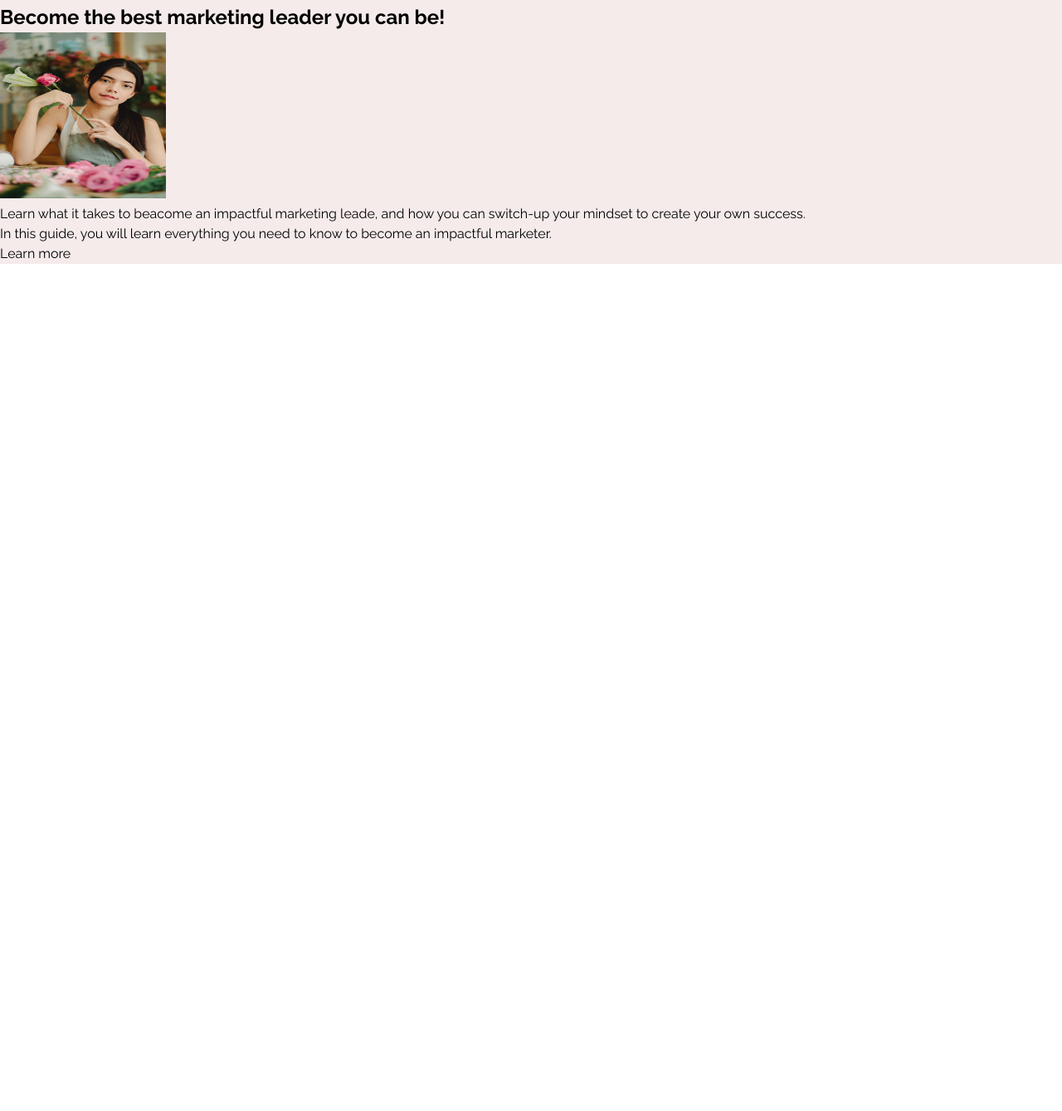
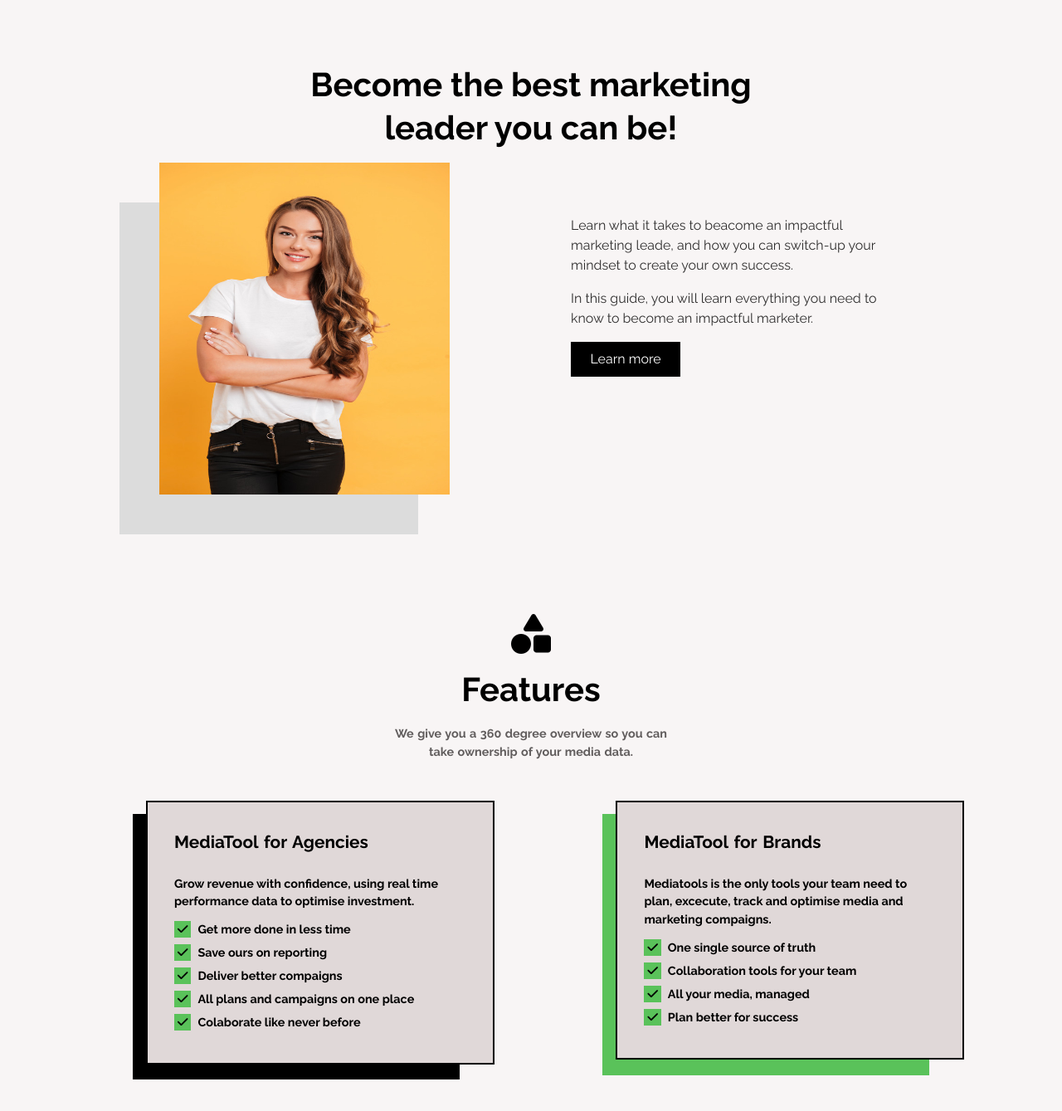
Before and after one commit to Ramyadav8383/mediaTool_project, a plain HTML site: page index.html in a window 1280 px wide. Shown: the part 1267-2606 px from the top of the page at 83% size. Before the commit the page ends 1585 px from the top, so only its background shows below. Drawn offline with nearby package versions, Linux system fonts and the light colour scheme.

Commit message:
new commit

```diff
--- a/css/main.css
+++ b/css/main.css
@@ -91,7 +91,8 @@ header {
 .showcase-logo span {
   color: grey;
   font-weight: 900;
-  font-size: 2rem;
+  font-size: 2.4rem;
+  font-family: "Shadows Into Light", cursive;
   margin-right: 1rem;
 }
 .showcase-right iframe {
@@ -103,7 +104,7 @@ header {
 
 /* activities */
 #activities {
-  background: rgb(245, 235, 235);
+  background-color: rgb(248, 245, 245);
   padding: 2rem;
 }
 #activities h2 {
@@ -136,8 +137,139 @@ header {
 .activities-content p {
   margin: 1rem 0;
   font-size: 0.9rem;
+  color: rgb(48, 47, 47);
 }
 /* marketing */
 #marketing {
-  background-color: rgb(245, 235, 235);
+  background-color: rgb(248, 245, 245);
+  padding: 2rem 0;
 }
+#marketing h2 {
+  text-align: center;
+  font-size: 2.5rem;
+  line-height: 1.3;
+  font-weight: 900;
+  padding: 2rem 0;
+}
+.marketing-main {
+  display: flex;
+  padding: 0 3rem;
+}
+.marketing-left {
+  width: 50%;
+  height: 100%;
+  margin-left: 3rem;
+}
+.marketing-left img {
+  width: 350px;
+  height: 400px;
+  margin-left: 3rem;
+  margin-top: -3rem;
+}
+.image-outer {
+  width: 360px;
+  height: 400px;
+  /* border: 2px solid gray; */
+  background-color: gainsboro;
+  margin-left: 3rem;
+  margin-top: 2rem;
+}
+.marketing-right {
+  margin-top: 2rem;
+}
+.marketing-right p {
+  width: 400px;
+  margin-top: 1rem;
+  color: rgb(48, 47, 47);
+}
+.marketing-right .btn-dark {
+  margin-top: 1rem;
+}
+
+/* fetures */
+#features {
+  background-color: rgb(248, 245, 245);
+  padding: 4rem 0;
+}
+#features .features-center {
+  text-align: center;
+}
+.features-center h2 {
+  font-size: 2.5rem;
+  line-height: 1.3;
+  font-weight: 900;
+  padding: 1rem 0;
+}
+.features-center p {
+  font-size: 0.9rem;
+  color: rgb(97, 93, 93);
+  font-weight: bolder;
+  word-spacing: 1px;
+}
+.feature {
+  display: flex;
+  justify-content: space-between;
+  padding: 2rem 10rem;
+  margin-top: 2rem;
+}
+.features-outer-1 {
+  /* border: 2px solid black; */
+  background-color: black;
+  width: 41%;
+  height: 320px;
+  /* margin-bottom: -1rem; */
+  /* margin-left: 1rem; */
+}
+.features-inner {
+  background-color: rgb(224, 216, 216);
+  border: 2px solid black;
+  padding: 2rem;
+  width: 420px;
+  margin-left: 1rem;
+  margin-top: -1rem;
+}
+.features-inner h3 {
+  padding-bottom: 0.75rem;
+  font-weight: 900;
+  word-spacing: 2px;
+  font-size: 1.3rem;
+}
+.features-inner p {
+  margin: 0.75rem 0;
+  font-size: 0.9rem;
+  font-weight: bolder;
+}
+.features-inner ul li {
+  font-weight: bolder;
+  font-size: 0.9rem;
+  margin-bottom: 0.4rem;
+}
+.features-inner ul i {
+  margin-right: 0.5rem;
+  padding: 3px;
+  background: rgb(90, 194, 90);
+}
+.features-outer-2 {
+  /* border: 2px solid black; */
+  background: rgb(90, 194, 90);
+  width: 41%;
+  height: 315px;
+  /* height: 310px; */
+  /* margin-bottom: -1rem; */
+}
+/* .features-outer {
+  position: absolute;
+  width: 300px;
+  height: 300px;
+  background-color: black;
+  z-index: 3;
+}
+.features-inner {
+  position: relative;
+  border: 1px solid black;
+  padding: 2rem;
+  z-index: 2;
+  color: #fff;
+  left: 2rem;
+  top: 20px;
+} */
--- a/index.html
+++ b/index.html
@@ -5,7 +5,7 @@
     <meta http-equiv="X-UA-Compatible" content="IE=edge" />
     <meta name="viewport" content="width=device-width, initial-scale=1.0" />
     <link
-      href="https://fonts.googleapis.com/css2?family=Poppins:wght@400;700&family=Raleway:wght@400;700;900&display=swap"
+      href="https://fonts.googleapis.com/css2?family=Poppins:wght@400;700&family=Raleway:wght@400;700&family=Shadows+Into+Light&display=swap"
       rel="stylesheet"
     />
     <script src="https://unpkg.com/@lottiefiles/lottie-player@latest/dist/lottie-player.js"></script>
@@ -131,16 +131,17 @@
     </section>
     <!-- marketing -->
     <section id="marketing">
-      <h2>Become the best marketing leader you can be!</h2>
+      <h2>
+        Become the best marketing <br />
+        leader you can be!
+      </h2>
+      <div class="marketing-main">
         <div class="marketing-left">
           <div></div>
+          <div class="image-outer">
             <div>
-          <img
-            src="./img/pexels-amina-filkins-5409685.jpg"
-            alt=""
-            width="200px"
-            height="200px"
-          />
+              <img src="./img/52375c12641648b4aa69.jpg" alt="" />
+            </div>
           </div>
         </div>
         <div class="marketing-right">
@@ -149,11 +150,71 @@
             you can switch-up your mindset to create your own success.
           </p>
           <p>
-          In this guide, you will learn everything you need to know to become an
-          impactful marketer.
+            In this guide, you will learn everything you need to know to become
+            an impactful marketer.
           </p>
-        <a href="#">Learn more</a>
+          <a href="#" class="btn btn-dark">Learn more</a>
+        </div>
       </div>
     </section>
+    <!-- section features -->
+    <section id="features">
+      <div class="features-center">
+        <i class="fa-solid fa-shapes fa-3x"></i>
+        <h2>Features</h2>
+        <p>
+          We give you a 360 degree overview so you can <br />
+          take ownership of your media data.
+        </p>
+      </div>
+      <div class="feature">
+        <div class="features-outer-1">
+          <div class="features-inner">
+            <h3>MediaTool for Agencies</h3>
+            <p>
+              Grow revenue with confidence, using real time <br />
+              performance data to optimise investment.
+            </p>
+            <ul>
+              <li>
+                <i class="fa-solid fa-check"></i>Get more done in less time
+              </li>
+              <li><i class="fa-solid fa-check"></i>Save ours on reporting</li>
+              <li><i class="fa-solid fa-check"></i>Deliver better compaigns</li>
+              <li>
+                <i class="fa-solid fa-check"></i>All plans and campaigns on one
+                place
+              </li>
+              <li>
+                <i class="fa-solid fa-check"></i>Colaborate like never before
+              </li>
+            </ul>
+          </div>
+        </div>
+        <div class="features-outer-2">
+          <div class="features-inner">
+            <h3>MediaTool for Brands</h3>
+            <p>
+              Mediatools is the only tools your team need to <br />
+              plan, excecute, track and optimise media and <br />
+              marketing compaigns.
+            </p>
+            <ul>
+              <li>
+                <i class="fa-solid fa-check"></i>One single source of truth
+              </li>
+              <li>
+                <i class="fa-solid fa-check"></i>Collaboration tools for your
+                team
+              </li>
+              <li><i class="fa-solid fa-check"></i>All your media, managed</li>
+              <li><i class="fa-solid fa-check"></i>Plan better for success</li>
+            </ul>
+          </div>
+        </div>
+      </div>
+    </section>
+    <!-- testimonials -->
+    <section id="testimonials"></section>
   </body>
 </html>
```
Also changed, not shown: img/52375c12641648b4aa69.jpg (added), img/Screenshot 2023-01-17 184225.png (added). Lines whose indentation alone changed are shown as unchanged.
